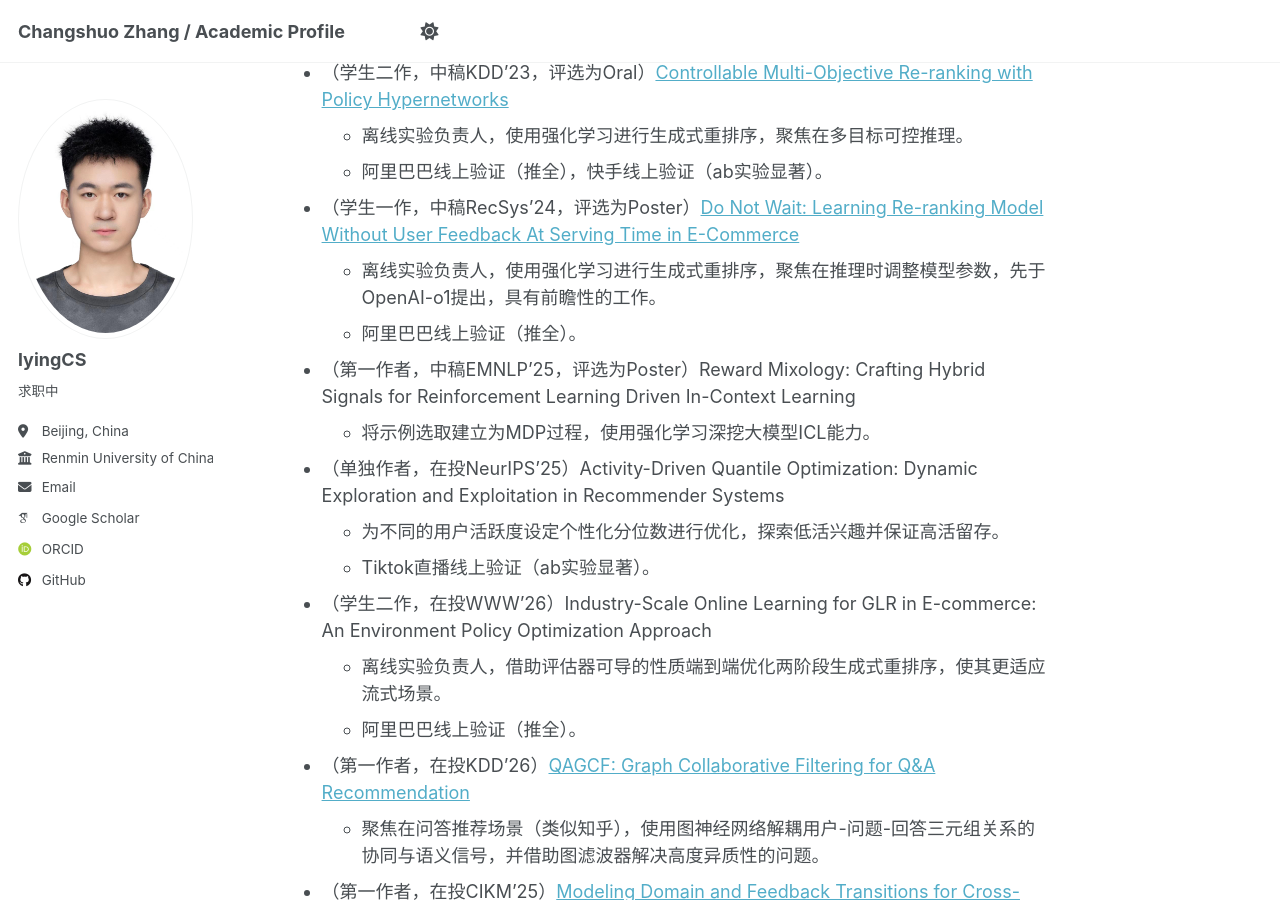
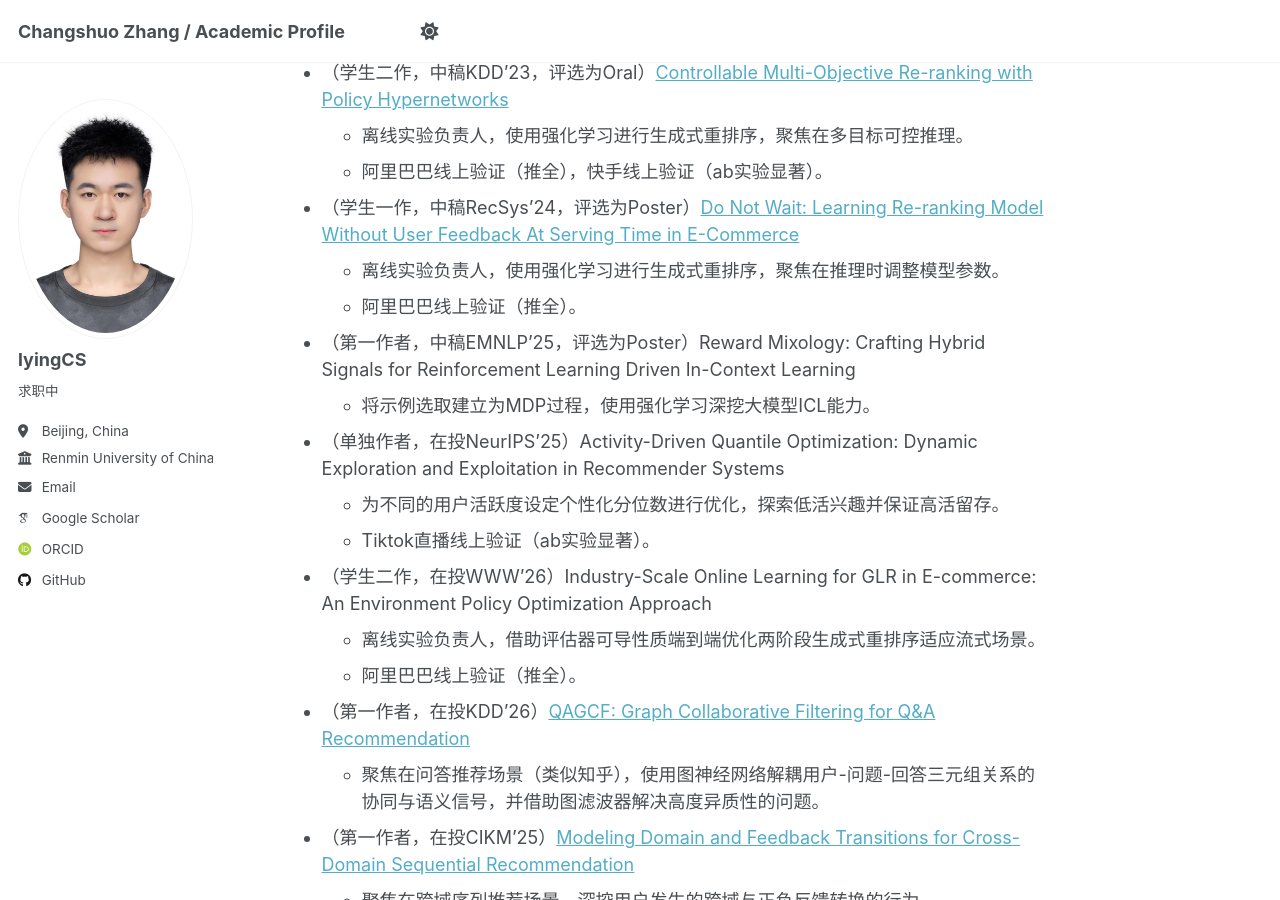
Before and after one commit to lyingCS/lyingCS.github.io, a Jekyll site: the page built from _pages/about.md, in a window 1280 px wide and 900 px high, scrolled down 1933 px. Built offline with Jekyll 4.4.1, drawn with Linux system fonts in a browser that asks for light colours; some web fonts are replaced.

Commit message:
Update about.md

```diff
--- a/_pages/about.md
+++ b/_pages/about.md
@@ -66,7 +66,7 @@ redirect_from:
   + 离线实验负责人，使用强化学习进行生成式重排序，聚焦在多目标可控推理。
   + 阿里巴巴线上验证（推全），快手线上验证（ab实验显著）。
 + （学生一作，中稿RecSys'24，评选为Poster）[Do Not Wait: Learning Re-ranking Model Without User Feedback At Serving Time in E-Commerce](https://dl.acm.org/doi/abs/10.1145/3640457.3688165)
-  + 离线实验负责人，使用强化学习进行生成式重排序，聚焦在推理时调整模型参数，先于OpenAI-o1提出，具有前瞻性的工作。
+  + 离线实验负责人，使用强化学习进行生成式重排序，聚焦在推理时调整模型参数。
   + 阿里巴巴线上验证（推全）。
 + （第一作者，中稿EMNLP'25，评选为Poster）Reward Mixology: Crafting Hybrid Signals for Reinforcement Learning Driven In-Context Learning
   + 将示例选取建立为MDP过程，使用强化学习深挖大模型ICL能力。
@@ -74,7 +74,7 @@ redirect_from:
   + 为不同的用户活跃度设定个性化分位数进行优化，探索低活兴趣并保证高活留存。
   + Tiktok直播线上验证（ab实验显著）。
 + （学生二作，在投WWW'26）Industry-Scale Online Learning for GLR in E-commerce: An Environment Policy Optimization Approach
-  + 离线实验负责人，借助评估器可导的性质端到端优化两阶段生成式重排序，使其更适应流式场景。
+  + 离线实验负责人，借助评估器可导性质端到端优化两阶段生成式重排序适应流式场景。
   + 阿里巴巴线上验证（推全）。
 + （第一作者，在投KDD'26）[QAGCF: Graph Collaborative Filtering for Q&A Recommendation](https://arxiv.org/abs/2406.04828)
   + 聚焦在问答推荐场景（类似知乎），使用图神经网络解耦用户-问题-回答三元组关系的协同与语义信号，并借助图滤波器解决高度异质性的问题。
```
